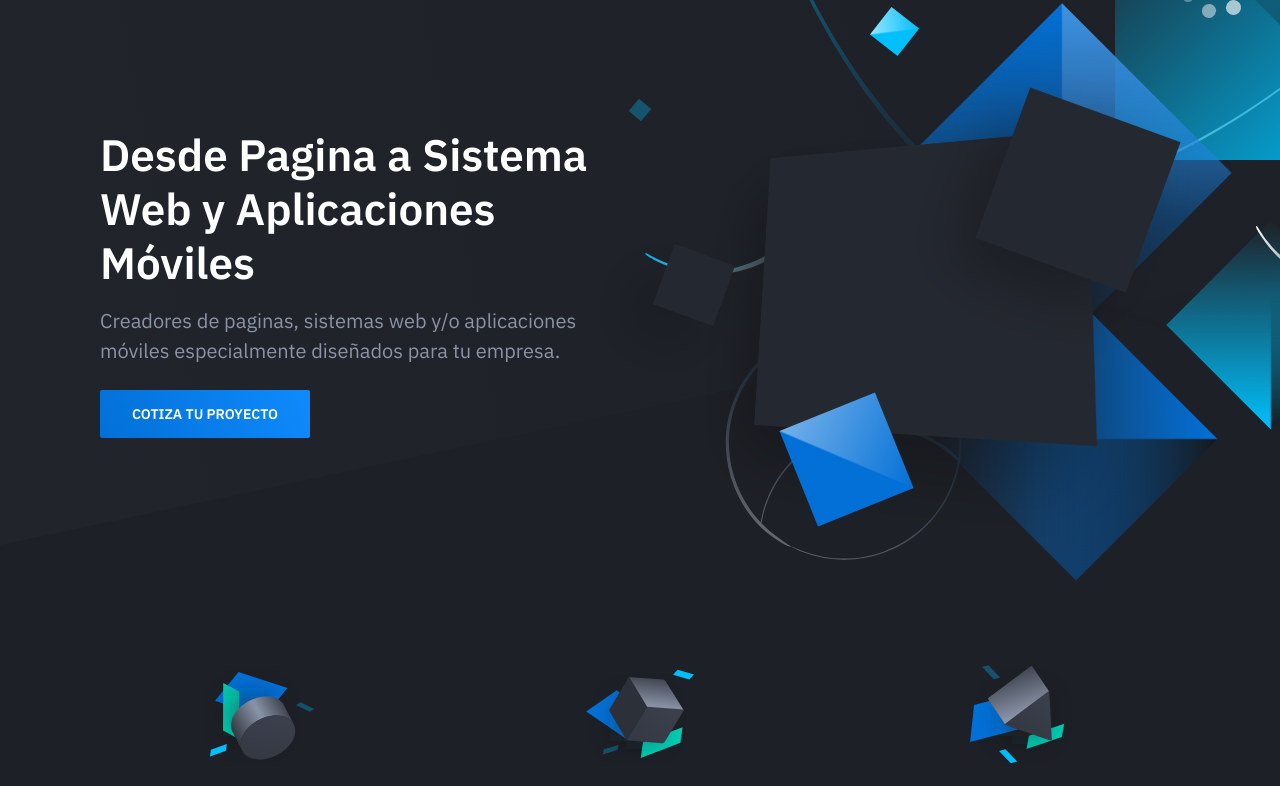
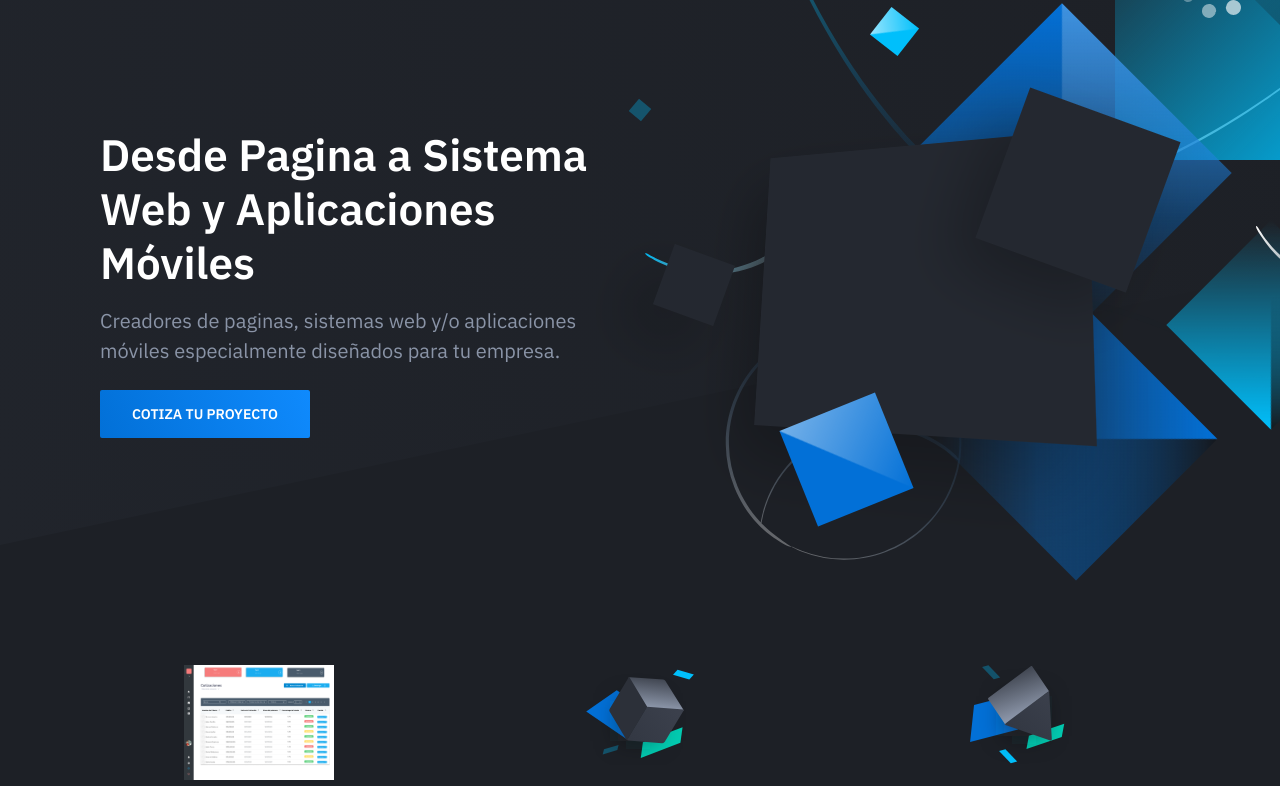
Before and after one commit to gabosotob/NEBASystems, a website: page src/pages/portafolio.html in a window 1280 px wide. Shown: the part 155-941 px from the top of the page. Drawn offline with nearby package versions, Linux system fonts and the light colour scheme; files that its build step writes are made by us from their sources.

Commit message:
Modificacion de archivo css para formatos de imagen

```diff
--- a/src/pages/portafolio.html
+++ b/src/pages/portafolio.html
@@ -81,7 +81,7 @@
                             <div class="feature text-center is-revealing ">
                                 <div class="feature-inner ">
                                     <div class="feature-icon ">
-                                        <img src="../../dist/images/feature-icon-01.svg " alt="Feature 01 ">
+                                        <img src="../../dist/images/cotizacionTabla1.png " height="150" width="150" alt="Feature 01 ">
                                     </div>
                                     <h4 class="feature-title mt-24 ">Promocionate</h4>
                                     <p class="text-sm mb-0 ">Da identidad a tu negocio con una pagina web personalizada.</p>
```
